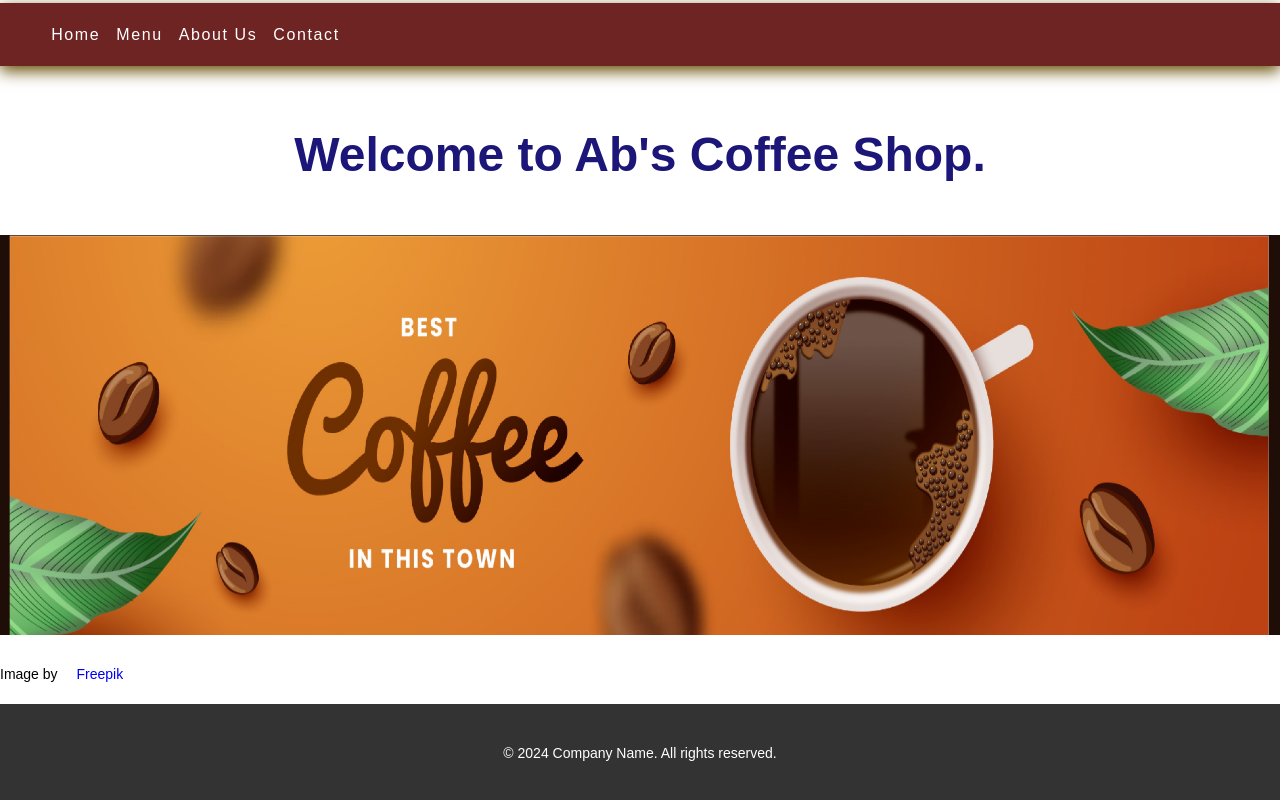
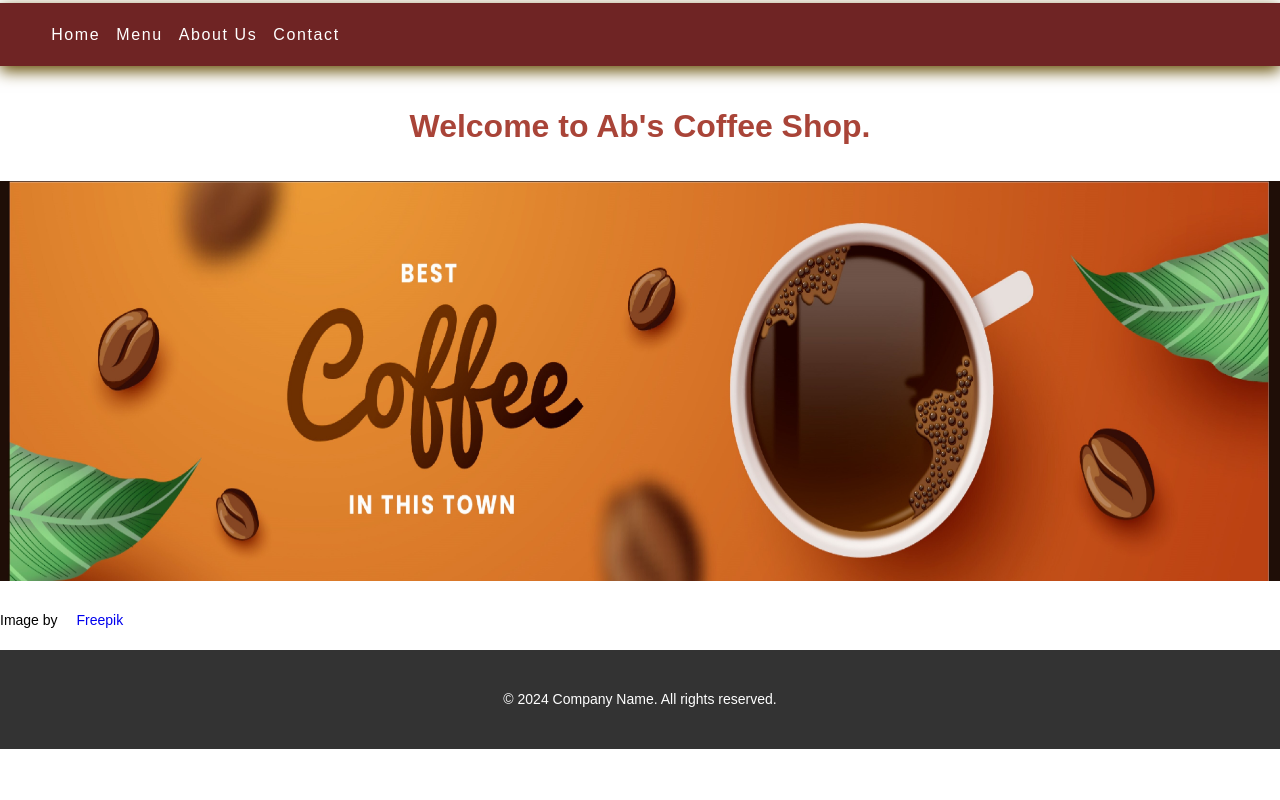
Before and after one commit to sabera-tehzeeb/hcj-topnavbar, a plain HTML site: page src/index.html in a window 1280 px wide. Drawn offline with Linux system fonts and the light colour scheme.

Commit message:
fifth commit

```diff
--- a/src/styles.css
+++ b/src/styles.css
@@ -15,9 +15,9 @@ body {
 }
 
 h1 {
-    font-size: 3rem;
-    margin-bottom: 1rem;
-    color: #1C1678;
+    font-size: 2rem;
+    margin-bottom: 0.5rem;
+    color: #A94438;
 }
 
 i {
```
